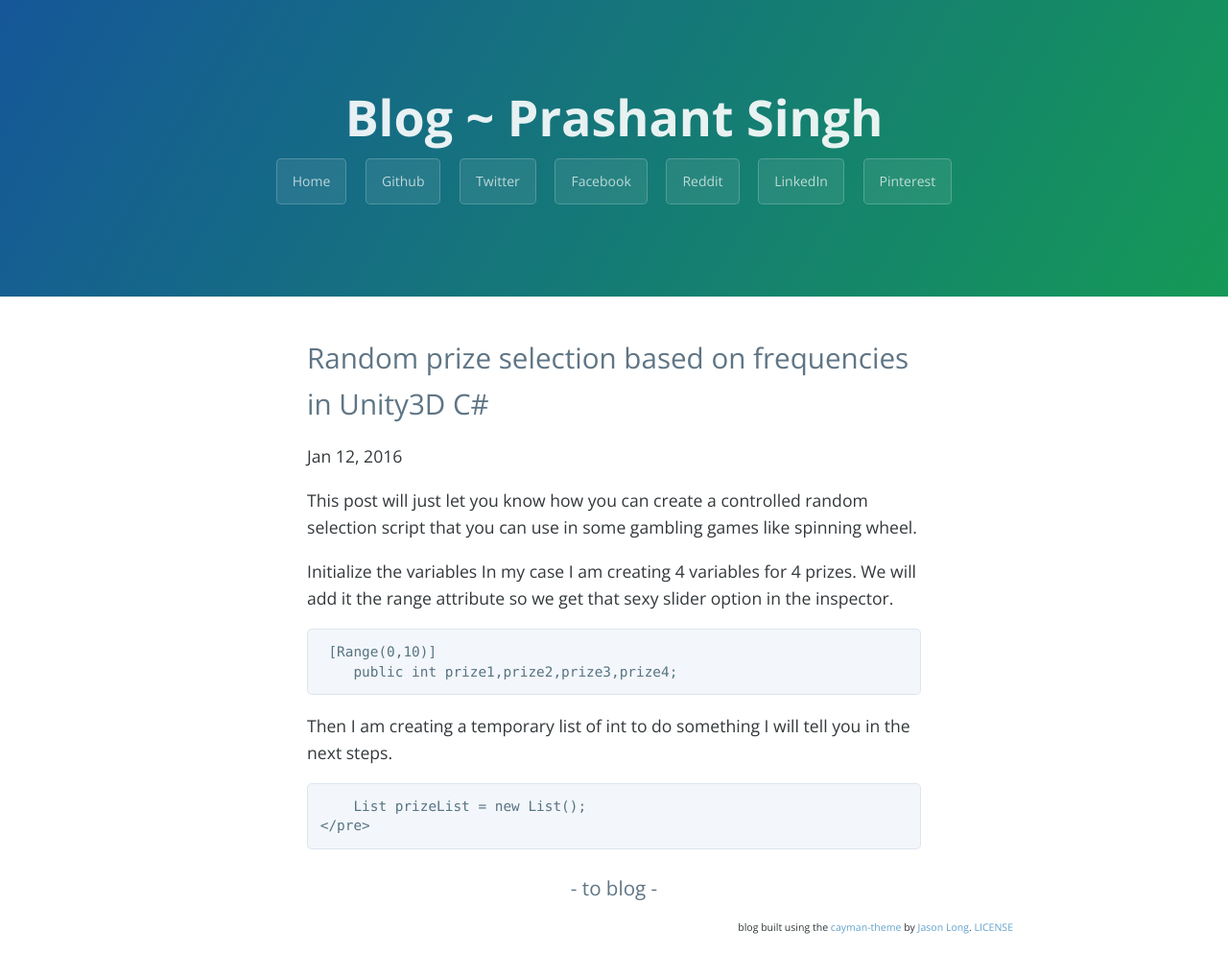
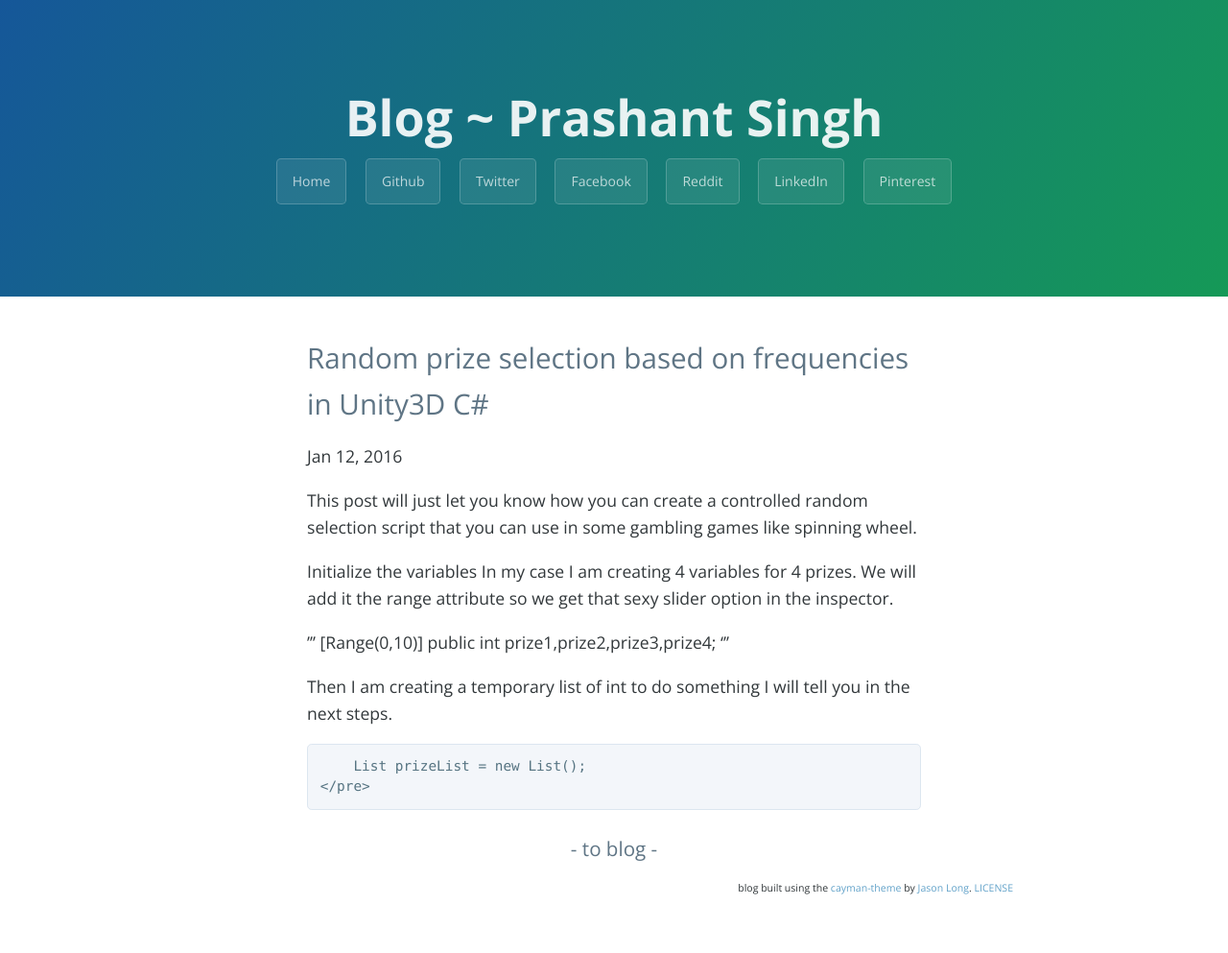
Before and after one commit to prashant-singh/prashant-singh.github.io, a Jekyll site: the page built from _posts/2016-01-12-filler.md, in a window 1280 px wide. Shown: the whole page at 96% size. Built offline with Jekyll 4.4.1, drawn with Linux system fonts in a browser that asks for light colours; nearby versions of some CDN libraries; after the commit the page ends 952 px from its top, so only the background shows below that.

Commit message:
Update 2016-01-12-filler.md

```diff
--- a/_posts/2016-01-12-filler.md
+++ b/_posts/2016-01-12-filler.md
@@ -9,10 +9,12 @@ Initialize the variables
 In my case I am creating 4 variables for 4 prizes.
 We will add it the range attribute so we get that sexy slider option in the inspector.
 
-<pre class="brush: csharp; title: ; notranslate" title="">
+<!--<pre class="brush: csharp; title: ; notranslate" title="">-->
+'''
  [Range(0,10)]
     public int prize1,prize2,prize3,prize4;
-</pre>
+'''
+<!--</pre>-->
 
 Then I am creating a temporary list of int to do something I will tell you in the next steps.
 
```
